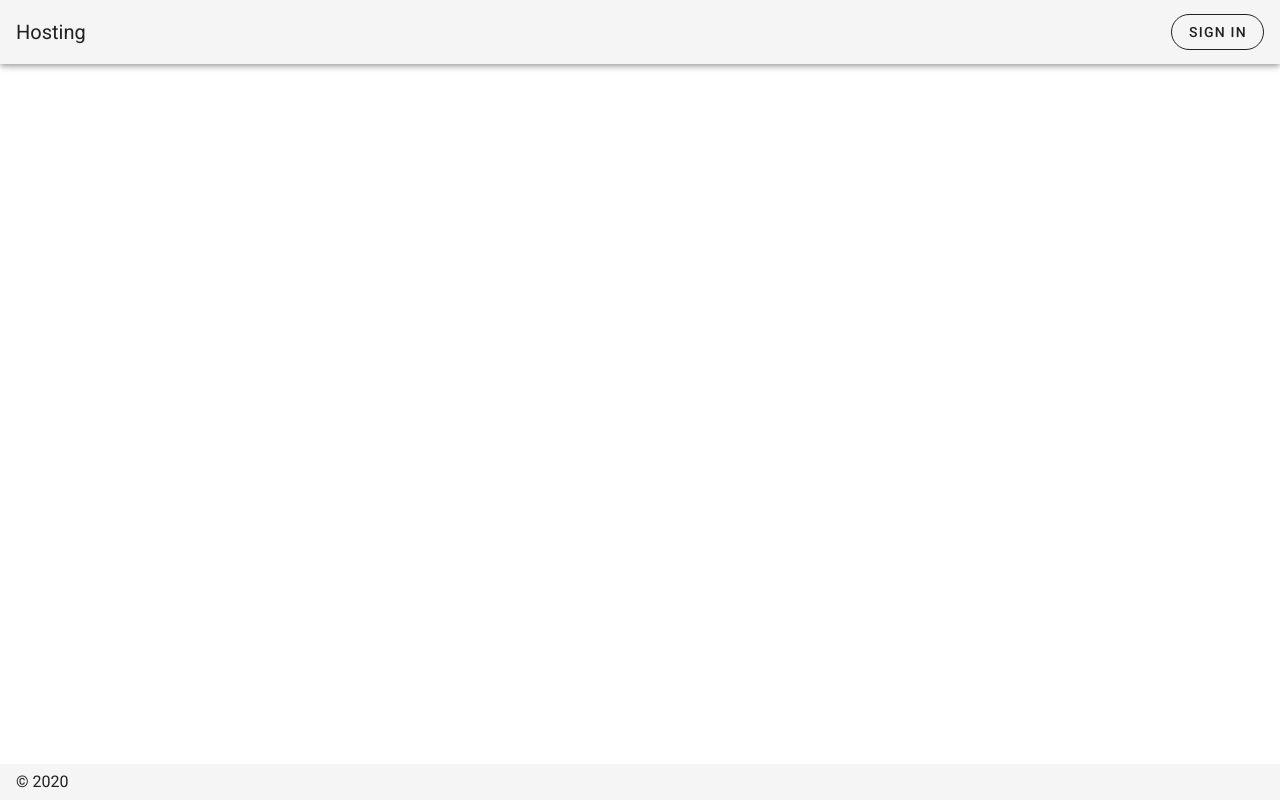
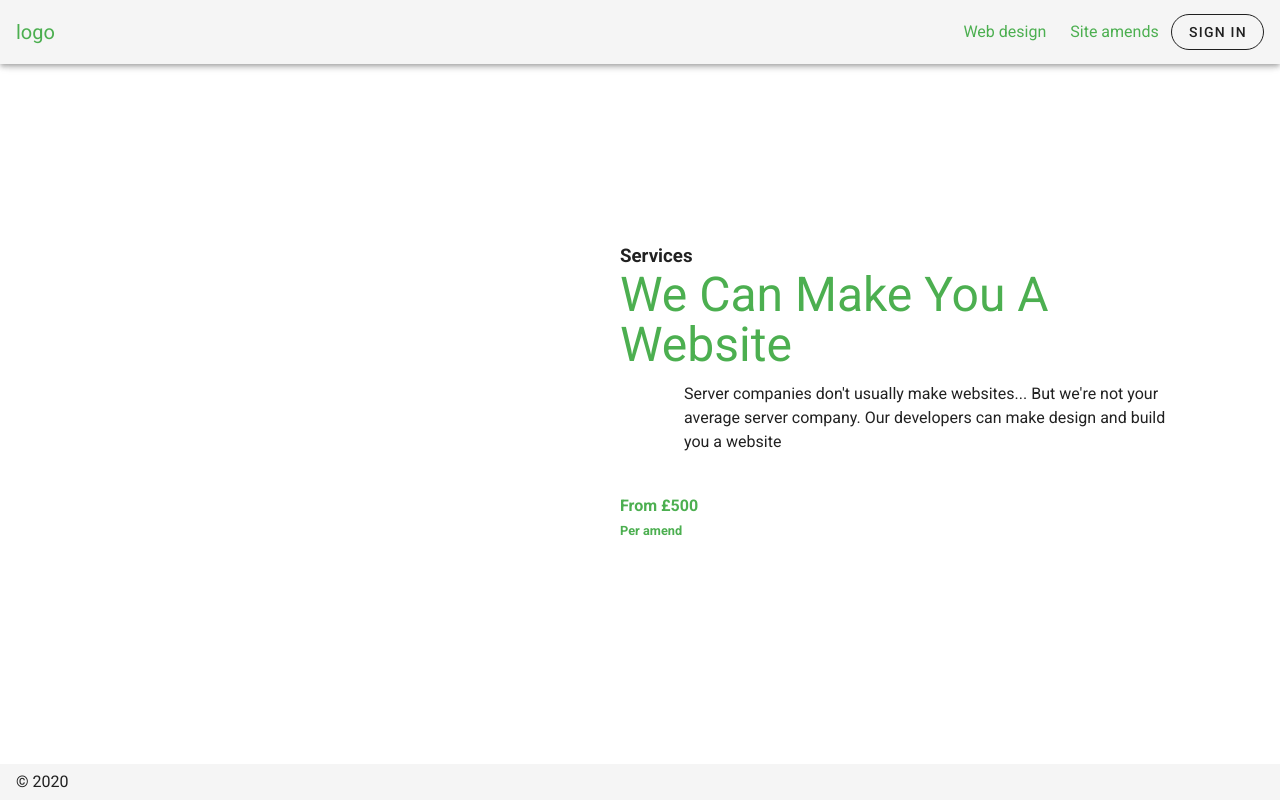
Before and after one commit to simonproudfoot/hosting-site, a Nuxt app: page /webdesign in a window 1280 px wide. Built offline with nearby package versions, Linux system fonts and the light colour scheme.

Commit message:
extra pages

```diff
--- a/layouts/default.vue
+++ b/layouts/default.vue
@@ -1,18 +1,16 @@
 <template>
     <v-app>
+        <v-app-bar :clipped-left="clipped" hide-on-scroll app>
+             <nuxt-link to="/"><v-toolbar-title v-text="title" /></nuxt-link>
+            <v-spacer />
 
-        <v-app-bar :clipped-left="clipped" hide-on-scroll app>
-
-              <v-toolbar-title v-text="title" />
-            <v-spacer />
-               <v-btn class="primary--border" outlined="" rounded >Sign in</v-btn>
+            <nuxt-link class="mx-3" to="/webdesign">Web design</nuxt-link>
+            <nuxt-link class="mx-3" to="/amends">Site amends</nuxt-link>
+             <v-btn class="primary--border" outlined="" rounded>Sign in</v-btn>
         </v-app-bar>
         <v-main>
-
-                <nuxt />
-
+            <nuxt />
         </v-main>
-
         <v-footer absolute app>
             <span>&copy; {{ new Date().getFullYear() }}</span>
         </v-footer>
@@ -22,9 +20,14 @@
 export default {
     data() {
         return {
-
-            title: 'Hosting'
+          clipped: false,
+            title: 'logo'
         }
     }
 }
 </script>
+<style scopped>
+  a{
+    text-decoration: none;
+  }
+</style>
--- /dev/null
+++ b/pages/amends.vue
@@ -0,0 +1,19 @@
+<template>
+    <main>
+        <header class="py-16">
+            <v-container>
+                <v-row align="center" justify="center">
+                   <v-col cols="12" md="6" class="ml-n16">
+                        <v-img class="ml-md-16" src="wp.jpg" :aspect-ratio="$vuetify.breakpoint.xs ||  $vuetify.breakpoint.sm ? 1.4 : 1"> </v-img>
+                    </v-col>
+                    <v-col cols="10" md="6" style="z-index: 1">
+                        <h3>Services</h3>
+                        <h1 class="display-2 primary--text" style="text-transform: capitalize">Need amends?</h1>
+                        <p class="ml-16 mt-3">Server companies don't usually make websites... But we're not your average server company. Our developers can make design and build you a website<br/><br/>
+                            <h4 class="primary--text">From £500<br/><small>Per amend</small></h4>
+                    </v-col>
+                </v-row>
+            </v-container>
+        </header>
+    </main>
+</template>
--- a/pages/index.vue
+++ b/pages/index.vue
@@ -7,7 +7,7 @@
                         <v-img :style="$vuetify.breakpoint.xs ||  $vuetify.breakpoint.sm ? 'opacity: 0.5' : null" class="ml-16 roundd-circle" src="headerpic.jpg" aspect-ratio="1"> </v-img>
                     </v-col>
                     <v-col cols="10" md="6" class="headerNudge ml-n16" style="z-index: 1" :style="$vuetify.breakpoint.xs ||  $vuetify.breakpoint.sm ? 'marginTop:-200px' : null">
-                        <h3 class="ml-16">Got a new website?</h3>
+                        <h3 class="ml-16">Got a new website? {{todos}}</h3>
                         <h1 class="display-2 primary--text" style="text-transform: capitalize">Let us handle the boring stuff.</h1>
                         <p class="ml-16 mt-3">Managing your web hosting can be a hassle, Have a one of our engineers regularly update your software, check for security flaws, Alert you if your site goes down and offer 24/7 online support if you need any help or advice </p>
                         <v-btn x-large rounded elevation="0" class="mt-3 secondary">Sign up</v-btn>
@@ -55,11 +55,9 @@
                 <v-overlay absolute z-index="-1"></v-overlay>
             </v-parallax>
         </section>
-
         <section class="pt-16">
             <v-container>
                 <v-row align="center" justify="center">
-
                     <v-col cols="10" md="6" style="z-index: 1">
                         <h3>With you from the start</h3>
                         <h1 class="display-2 primary--text" style="text-transform: capitalize">We can make you a website</h1>
@@ -84,18 +82,14 @@
                         <p class="ml-16 mt-3">Server companies don't can't usually make amends to your website... But we're not your average server company. Wordpress makes it easy for users to amend their content. However, there may be elements of the site that need a profesional
                             to update.<br/><br/>
                             <h4 class="primary--text">From £50<br/><small>Per amend</small></h4>
-
-
                     </v-col>
-
                 </v-row>
             </v-container>
         </section>
-
-        <section class="py-16">
+        <section class="py-16" style="background: url('geometry_@2X.png') repeat; background-size: 400px">
             <v-row relative z-index="3" align="center" justify="center">
                 <v-col cols="12" class="text-center">
-                    <h2 class="display-1 mb-5">Questions???</h2>
+                    <h2 class="display-2 mb-5 primary--text">Questions???</h2>
                 </v-col>
                 <v-col class="text-" cols="10" md="7">
                     <v-expansion-panels accordion>
@@ -129,11 +123,14 @@
         </section>
     </main>
 </template>
-
 <script>
+import { mapMutations } from 'vuex'
 export default {
-    components: {
-
-    }
+    components: {},
+    computed: {
+        todos() {
+            return this.$store.state.counter
+        }
+    },
 }
 </script>
--- a/pages/inspire.vue
+++ /dev/null
@@ -1,19 +0,0 @@
-<template>
-  <v-layout>
-    <v-flex class="text-center">
-      <img
-        src="/v.png"
-        alt="Vuetify.js"
-        class="mb-5"
-      >
-      <blockquote class="blockquote">
-        &#8220;First, solve the problem. Then, write the code.&#8221;
-        <footer>
-          <small>
-            <em>&mdash;John Johnson</em>
-          </small>
-        </footer>
-      </blockquote>
-    </v-flex>
-  </v-layout>
-</template>
--- /dev/null
+++ b/pages/webdesign.vue
@@ -0,0 +1,20 @@
+<template>
+    <main>
+        <header class="py-16">
+            <v-container>
+                <v-row align="center" justify="center">
+                   <v-col cols="12" md="6" class="ml-n16">
+                        <v-img class="ml-md-16" src="office2.jpg" :aspect-ratio="$vuetify.breakpoint.xs ||  $vuetify.breakpoint.sm ? 1.4 : 1"> </v-img>
+                    </v-col>
+                    <v-col cols="10" md="6" style="z-index: 1">
+                        <h3>Services</h3>
+                        <h1 class="display-2 primary--text" style="text-transform: capitalize">We can make you a website</h1>
+                        <p class="ml-16 mt-3">Server companies don't usually make websites... But we're not your average server company. Our developers can make design and build you a website<br/><br/>
+                            <h4 class="primary--text">From £500<br/><small>Per amend</small></h4>
+                    </v-col>
+
+                </v-row>
+            </v-container>
+        </header>
+    </main>
+</template>
--- /dev/null
+++ b/store/mutations.js
@@ -0,0 +1,5 @@
+export default {
+  increment(state) {
+    state.counter++
+  }
+}
--- /dev/null
+++ b/store/store.js
@@ -0,0 +1,3 @@
+export default () => ({
+  counter: 0
+})
```
Also changed, not shown: static/geometry_@2X.png (added).
